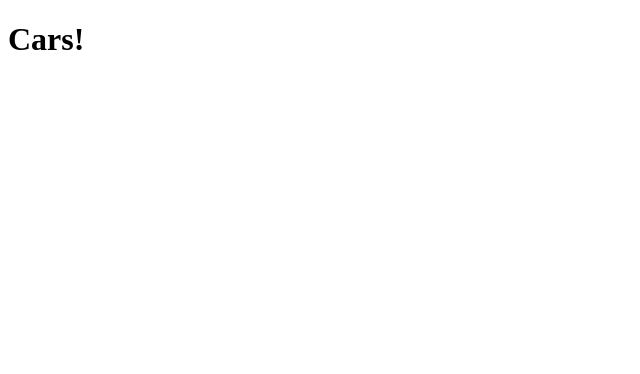
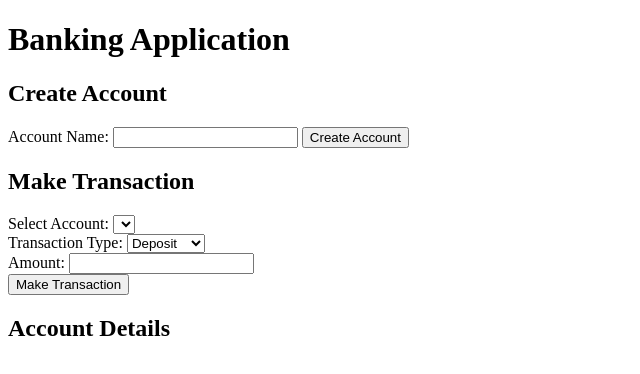
Before and after one commit to tomorrowV/git-test, a plain HTML site: page index.html in a window 1280 px wide. Shown: the whole page, without its empty margins (0-640 px from the left). Drawn offline with Linux system fonts and the light colour scheme.

Commit message:
feature: new HTML, Account Class

```diff
--- a/index.html
+++ b/index.html
@@ -11,7 +11,33 @@
 <script src="src/script.js"></script>
 
 <body>
-    <h1>Cars!</h1>
+    <h1>Banking Application</h1>
+
+    <div>
+        <h2>Create Account</h2>
+        <label for="accountName">Account Name:</label>
+        <input type="text" id="accountName">
+        <button id="createAccountBtn">Create Account</button>
+    </div>
+
+    <div>
+        <h2>Make Transaction</h2>
+        <label for="selectAccount">Select Account:</label>
+        <select id="selectAccount"></select><br>
+        <label for="transactionType">Transaction Type:</label>
+        <select id="transactionType">
+            <option value="deposit">Deposit</option>
+            <option value="withdraw">Withdraw</option>
+        </select><br>
+        <label for="amount">Amount:</label>
+        <input type="number" id="amount"><br>
+        <button id="makeTransactionBtn">Make Transaction</button>
+    </div>
+
+    <div>
+        <h2>Account Details</h2>
+        <div id="accountDetails"></div>
+    </div>
 </body>
 
 </html>
--- a/src/script.js
+++ b/src/script.js
@@ -1,6 +1,6 @@
-class BankAccount {
-    constructor(owner, balance = 0) {
-        this.owner = owner;
-        this.balance = balance;
+class Account {
+    constructor(name) {
+        this.name = name;
+        this.balance = 0;
     }
 }
```
